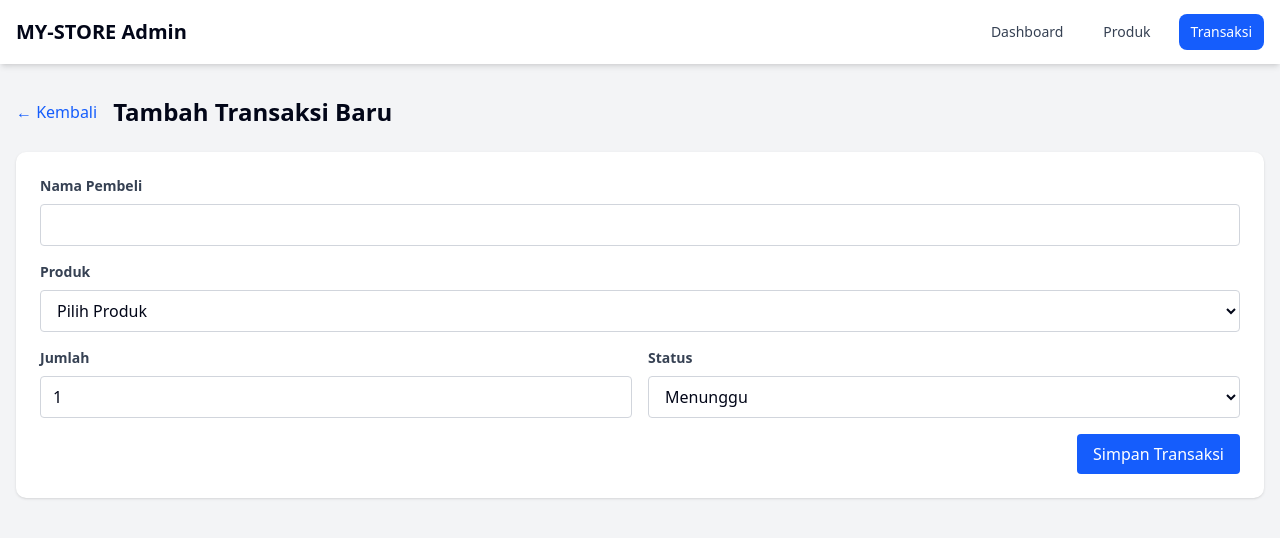
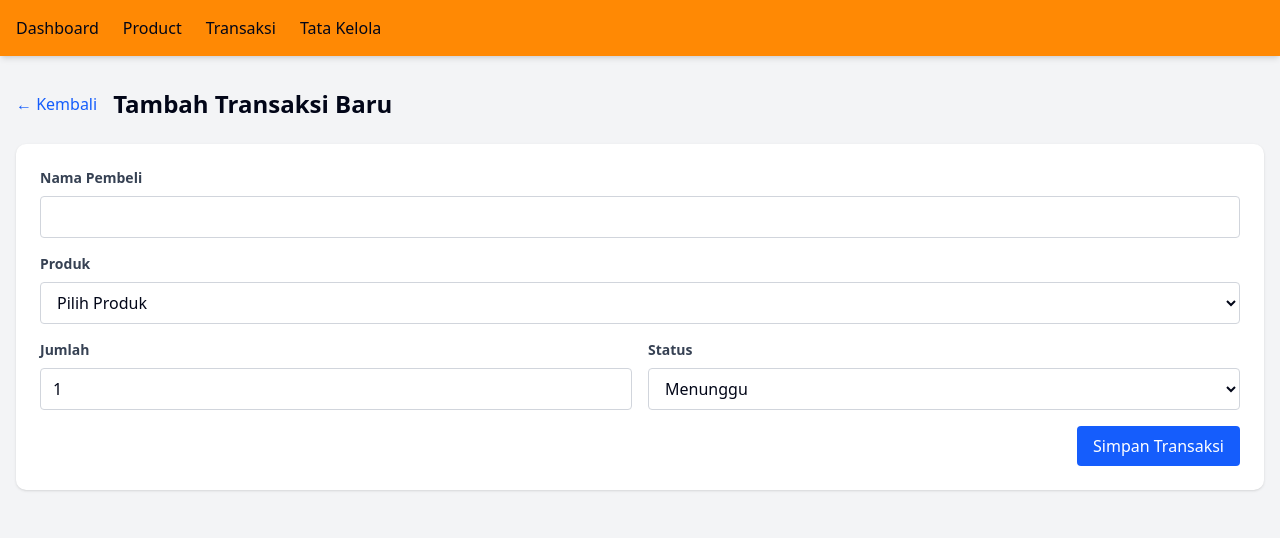
Before and after one commit to mryed17/my-store, a Next.js app: page /admin/transactions/add in a window 1280 px wide. Shown: the top 538 px of the page. Built offline with nearby package versions, Linux system fonts and the light colour scheme.

Commit message:
navbar.tsx

```diff
--- a/app/admin/components/navbar.tsx
+++ b/app/admin/components/navbar.tsx
@@ -1,45 +1,14 @@
-// app/admin/components/navbar.tsx
 "use client";
 
 import Link from "next/link";
-import { usePathname } from "next/navigation";
 
 export default function Navbar() {
-  const pathname = usePathname();
-
-  const navItems = [
-    { name: "Dashboard", path: "/admin/dashboard" },
-    { name: "Produk", path: "/admin/products" },
-    { name: "Transaksi", path: "/admin/transactions" },
-  ];
-
   return (
-    <nav className="bg-white shadow-md">
-      <div className="container mx-auto px-4">
-        <div className="flex items-center justify-between h-16">
-          <div className="flex items-center">
-            <Link href="/admin/dashboard" className="font-bold text-xl">
-              MY-STORE Admin
-            </Link>
-          </div>
-
-          <div className="flex space-x-4">
-            {navItems.map((item) => (
-              <Link
-                key={item.path}
-                href={item.path}
-                className={`px-3 py-2 rounded-md text-sm font-medium ${
-                  pathname.startsWith(item.path)
-                    ? "bg-blue-600 text-white"
-                    : "text-gray-700 hover:bg-gray-200"
-                }`}
-              >
-                {item.name}
-              </Link>
-            ))}
-          </div>
-        </div>
-      </div>
+    <nav className="flex gap-6 p-4 shadow-md bg-orange-400">
+      <Link href="./dashboard">Dashboard</Link>
+      <Link href="./products">Product</Link>
+      <Link href="./transactions">Transaksi</Link>
+      <Link href="./tata-kelola">Tata Kelola</Link>
     </nav>
   );
 }
```
